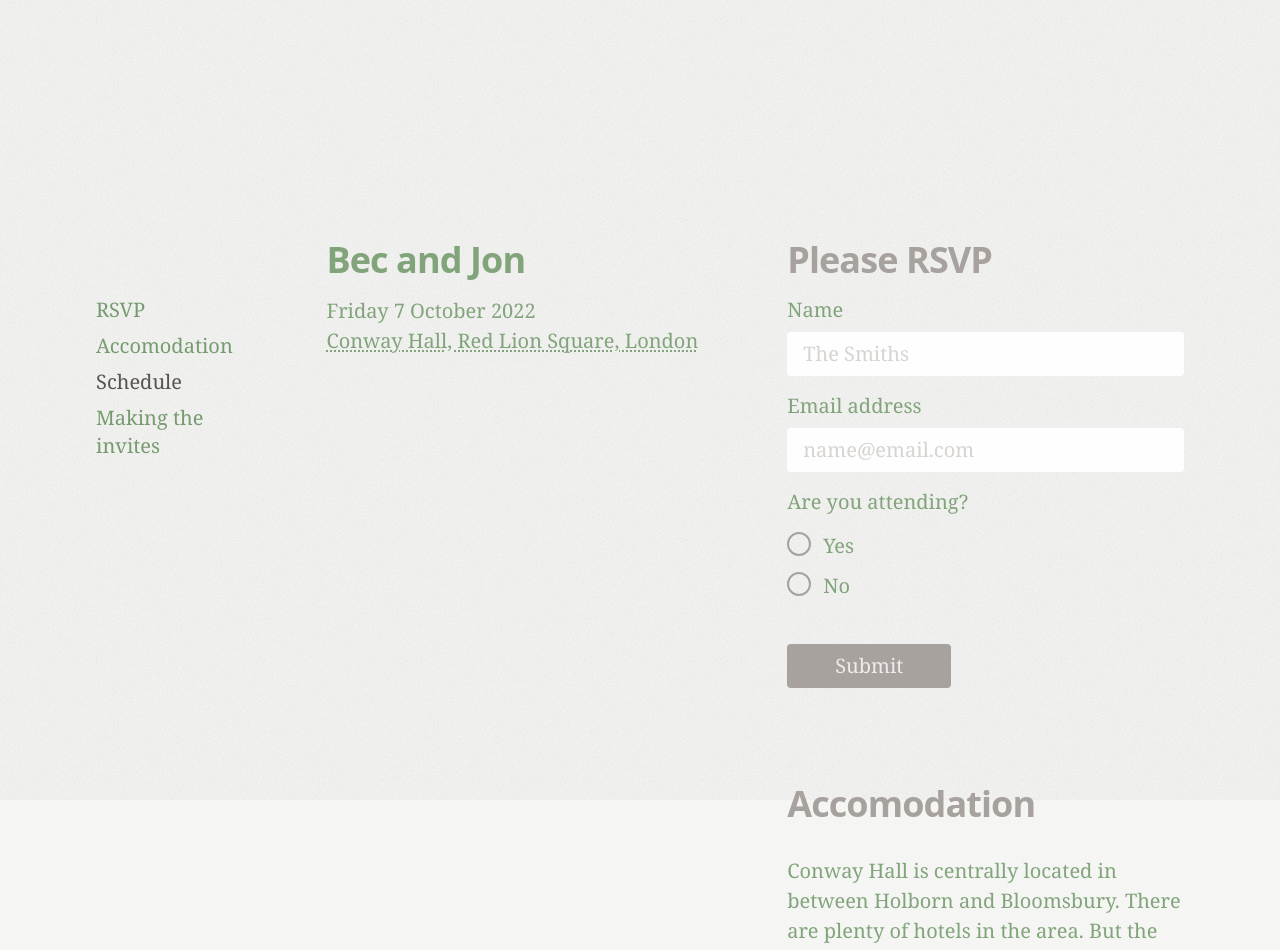
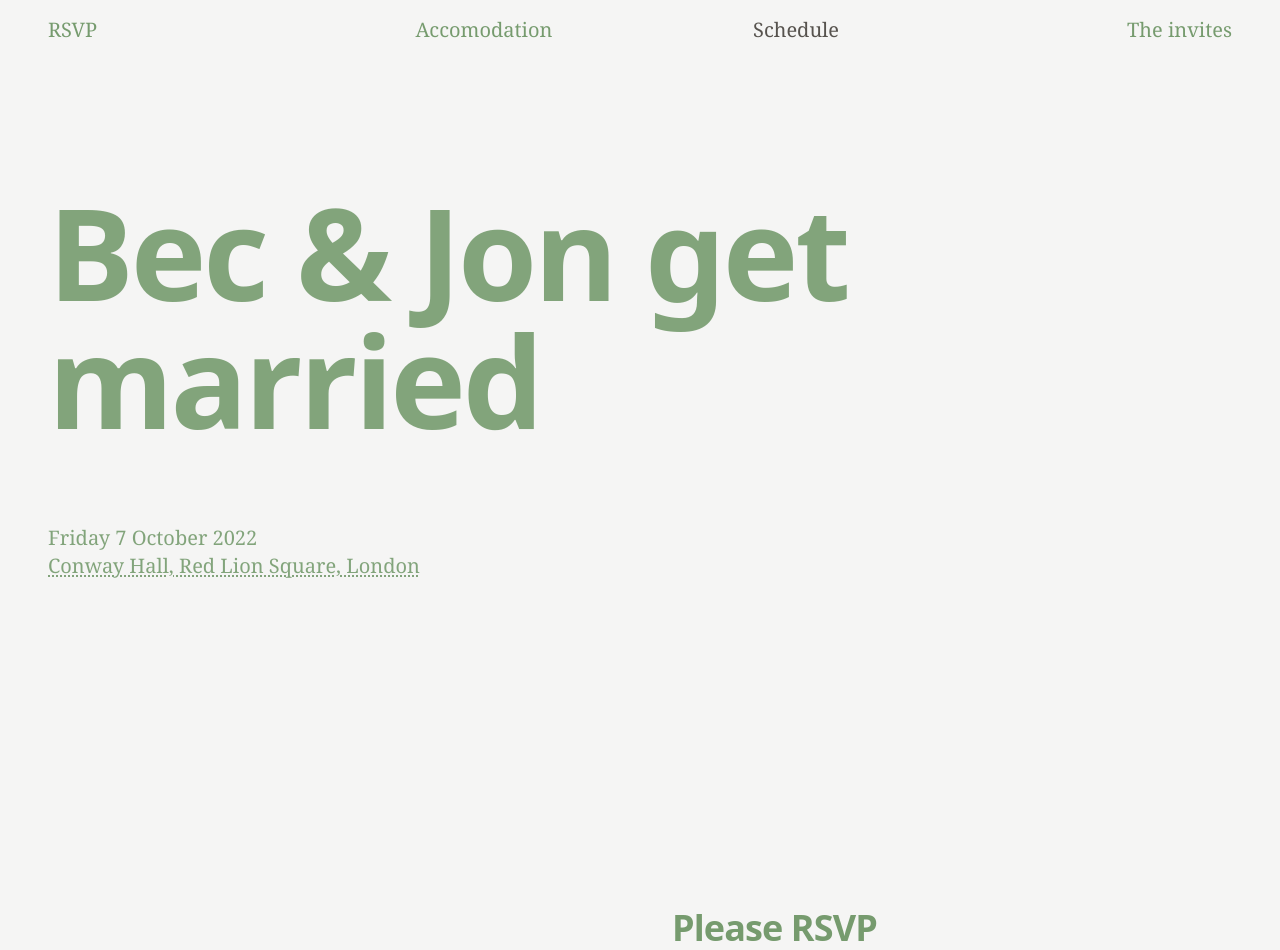
Before and after one commit to jonheslop/gosslop, a Next.js app: page / in a window 1280 px wide. Shown: the top 950 px of the page. Built offline with nearby package versions, Linux system fonts and the light colour scheme.

Commit message:
rejig of layout

```diff
--- a/components/heading.js
+++ b/components/heading.js
@@ -1,7 +1,7 @@
 export default function Heading({id, children}) {
   return (
     <h2
-      className="text-4xl text-stone-400 font-extrabold font-sans tracking-tight"
+      className="text-3xl sm:text-4xl text-hinterland font-extrabold font-sans tracking-tight"
       id={id}
     >
       {children}
--- a/components/input.js
+++ b/components/input.js
@@ -9,14 +9,14 @@ export default function Input({
 }) {
   return (
     <Fragment>
-      <label className="block mt-4 mb-2 text-xl" htmlFor={name}>
+      <label className="block mt-4 mb-2 sm:text-xl" htmlFor={name}>
         {label}
       </label>
       <input
         id={name}
         name={name}
         placeholder={placeholder}
-        className={`py-2 px-4 text-xl focus:ring ring-hinterland/50 outline-none rounded text-stone-600 placeholder-stone-300 bg-white/90 ${classes}`}
+        className={`py-2 px-4 sm:text-xl focus:ring ring-hinterland/50 outline-none rounded text-stone-600 placeholder-stone-300 bg-white/90 ${classes}`}
         {...attributes}
       />
     </Fragment>
--- a/components/layout.js
+++ b/components/layout.js
@@ -1,7 +1,18 @@
+import React, { Fragment, useState } from 'react';
 import Head from 'next/head';
-import { Children } from 'react/cjs/react.production.min';
+import cn from 'classnames';
+import Link from '../components/link';
+import useActiveSection from '../hooks/use-active-section';
 
-export default function Layout({title, children}) {
+const navLinks = [
+  { label: 'RSVP', slug: 'RSVP' },
+  { label: 'Accomodation', slug: 'Accomodation' },
+  { label: 'Schedule', slug: 'Schedule' },
+  { label: 'The invites', slug: 'Invites' },
+];
+
+export default function Layout({ title, children }) {
+  const activeSection = useActiveSection(navLinks.map((i) => i.slug));
   return (
     <div className="flex flex-col items-center justify-center min-h-screen bg-stone-100 relative font-serif text-hinterland/90">
       <Head>
@@ -9,23 +20,31 @@ export default function Layout({title, children}) {
         <link rel="icon" href="/favicon.ico" />
       </Head>
 
-      <svg
-        id="texture"
-        className="fixed inset-0 z-0 w-full h-screen opacity-20"
-      >
-        <filter id="noise">
-          <feTurbulence
-            type="fractalNoise"
-            baseFrequency=".8"
-            numOctaves="4"
-            stitchTiles="stitch"
-          ></feTurbulence>
-          <feColorMatrix type="saturate" values="0"></feColorMatrix>
-        </filter>
-        <rect width="100%" height="100%" filter="url(#noise)"></rect>
-      </svg>
-
-      <main className="grid grid-cols-1 lg:grid-cols-5 gap-4 xl:gap-16 items-start w-full flex-1 px-2 sm:px-12 xl:px-24 py-4 sm:py-16 z-10 text-stone/70 lg:mt-44">
+      <main className="grid grid-cols-1 lg:grid-cols-4 gap-4 xl:gap-16 items-start w-full flex-1 px-2 sm:px-12 z-10 text-stone/70">
+        <nav className="bg-stone-100 lg:col-span-4 w-full sticky top-0 py-4 mb-16 z-50">
+          <ul className="flex justify-between lg:grid lg:grid-cols-4 gap-4 xl:gap-16 text-center">
+            {navLinks.map((item, i) => (
+              <li
+                key={i}
+                className={cn({
+                  'text-right': i === navLinks.length - 1,
+                  'text-left': i === 0,
+                })}
+              >
+                <a
+                  className={`text-sm sm:text-base lg:text-xl ${
+                    activeSection === item.slug
+                      ? 'text-stone-600'
+                      : 'text-hinterland'
+                  } hover:underline decoration-dotted decoration-2 underline-offset-2 hover:text-stone-600 transition-colors`}
+                  href={`#${item.slug}`}
+                >
+                  {item.label}
+                </a>
+              </li>
+            ))}
+          </ul>
+        </nav>
         {children}
       </main>
     </div>
--- a/components/radio.js
+++ b/components/radio.js
@@ -20,7 +20,7 @@ export default function Radio({
         {...attributes}
       />
       <label
-        className="ml-3 mt-[3px] leading-none cursor-pointer text-xl"
+        className="ml-3 mt-[3px] leading-none cursor-pointer sm:text-xl"
         htmlFor={id}
       >
         {label}
--- a/components/rsvp.js
+++ b/components/rsvp.js
@@ -55,14 +55,16 @@ export default function RSVP() {
       />
 
       <fieldset className="mt-4">
-        <legend className="text-xl">Are you attending?</legend>
+        <legend className="sm:text-xl">Are you attending?</legend>
         <Radio
+          id="yes"
           label="Yes"
           name="attending"
           value="yes"
           onChange={() => setAttending(true)}
         />
         <Radio
+          id="no"
           label="No"
           name="attending"
           value="no"
@@ -86,7 +88,7 @@ export default function RSVP() {
           />
         </Fragment>
       )}
-      <button className="block py-2 px-12 text-xl focus:ring ring-hinterland/50 outline-none rounded text-white/80 placeholder-stone-300 bg-stone-400 mt-8 hover:bg-hinterland transition-colors">
+      <button className="block py-2 px-12 sm:text-xl focus:ring ring-hinterland/50 outline-none rounded text-white/80 placeholder-stone-300 bg-stone-400 mt-8 hover:bg-hinterland transition-colors">
         {pending && (
           <span className="block w-8 h-8 border-4 rounded-full border-white border-r-transparent animate-spin flex-shrink-0">
             <span className="sr-only">Loading</span>
@@ -100,13 +102,13 @@ export default function RSVP() {
   if (complete) return (
     <div id="RSVP">
       {attending && (
-        <p className="text-xl leading-normal">
+        <p className="sm:text-xl leading-normal">
           <span className="text-4xl block mb-2">🎉</span> Thank you! We’re so
           excited to have you.
         </p>
       )}
       {!attending && (
-        <p className="text-xl leading-normal">
+        <p className="sm:text-xl leading-normal">
           Thanks, we’re sorry you can’t make it.
         </p>
       )}
--- a/components/textarea.js
+++ b/components/textarea.js
@@ -9,7 +9,7 @@ export default function TextArea({
 }) {
   return (
     <Fragment>
-      <label className="block mt-4 mb-2 text-xl" htmlFor={name}>
+      <label className="block mt-4 mb-2 sm:text-xl" htmlFor={name}>
         {label}
       </label>
       <textarea
@@ -17,7 +17,7 @@ export default function TextArea({
         id={name}
         name={name}
         placeholder={placeholder}
-        className={`py-2 px-4 text-xl focus:ring ring-hinterland/50 outline-none rounded text-stone-600 placeholder-stone-300 w-full  bg-white/90 ${classes}`}
+        className={`py-2 px-4 sm:text-xl focus:ring ring-hinterland/50 outline-none rounded text-stone-600 placeholder-stone-300 w-full  bg-white/90 ${classes}`}
         {...attributes}
       />
     </Fragment>
--- a/package.json
+++ b/package.json
@@ -7,6 +7,7 @@
     "lint": "next lint"
   },
   "dependencies": {
+    "classnames": "^2.3.1",
     "googleapis": "^92.0.0",
     "next": "latest",
     "react": "^17.0.2",
--- a/pages/index.js
+++ b/pages/index.js
@@ -1,62 +1,36 @@
 import React, { Fragment, useState } from 'react';
 import Image from "next/image";
+import Link from '../components/link';
 import Layout from '../components/layout';
 import RSVP from '../components/rsvp';
 import Heading from '../components/heading';
-import Link from '../components/link';
-import useActiveSection from '../hooks/use-active-section';
-
-const navLinks = [
-  { label: 'RSVP', slug: 'RSVP' },
-  { label: 'Accomodation', slug: 'Accomodation' },
-  { label: 'Schedule', slug: 'Schedule' },
-  { label: 'Making the invites', slug: 'Invites' },
-];
 
 export default function Home() {
-  const activeSection = useActiveSection(navLinks.map((i) => i.slug));
   return (
     <Layout title="A wedding is occurring">
-      <nav className="sticky top-4 lg:top-16 mt-14 mb-8 z-50">
-        <ul className="flex lg:flex-col gap-2">
-          {navLinks.map((item, i) => (
-            <li key={i}>
-              <a
-                className={`text-xl ${
-                  activeSection === item.slug
-                    ? 'text-stone-600'
-                    : 'text-hinterland'
-                } hover:underline decoration-dotted decoration-2 underline-offset-2 hover:text-stone-600 transition-colors`}
-                href={`#${item.slug}`}
-              >
-                {item.label}
-              </a>
-            </li>
-          ))}
-        </ul>
-      </nav>
-      <div className="col-span-2 lg:sticky top-8 mb-8">
-        <h1 className="text-4xl font-extrabold tracking-tight font-sans mb-4">
-          Bec and Jon
-        </h1>
-        <p className="text-xl leading-normal">Friday 7 October 2022</p>
-        <p className="text-xl leading-normal">
+      <h1 className="lg:col-span-4 text-3xl lg:text-9xl font-extrabold lg:font-black tracking-tight font-sans mb-4">
+        Bec &amp; Jon get married
+      </h1>
+
+      <div className="lg:col-span-2 lg:sticky top-24 mb-8">
+        <p className="sm:text-xl leading-normal">Friday 7 October 2022</p>
+        <p className="sm:text-xl leading-normal">
           <Link href="https://g.page/conwayhall">
             Conway Hall, Red Lion Square, London
           </Link>
         </p>
       </div>
-      <div className="col-span-2">
+      <div className="lg:col-span-2 lg:mt-96">
         <RSVP />
         <div className="mt-24">
-          <Heading id="Accomodation">Accomodation</Heading>
-          <p className="mt-8 text-xl leading-normal max-w-lg">
+          <Heading id="Accomodation">Nearby accomodation</Heading>
+          <p className="mt-8 sm:text-xl leading-normal max-w-xl">
             Conway Hall is centrally located in between Holborn and Bloomsbury.
             There are plenty of hotels in the area. But the nearest is a Premier
             Inn, within 3 minutes walk.
           </p>
 
-          <ul className="list list-disc list-inside space-y-2 text-xl mt-8">
+          <ul className="list list-disc list-inside space-y-2 sm:text-xl mt-8">
             <li>
               <Link href="https://www.premierinn.com/gb/en/hotels/england/greater-london/london/london-holborn.html">
                 Premier Inn Holborn, ~3 mins walk
@@ -80,8 +54,8 @@ export default function Home() {
           </ul>
         </div>
         <div className="mt-24">
-          <Heading id="Schedule">Schedule</Heading>
-          <p className="mt-8 text-xl leading-normal max-w-lg">
+          <Heading id="Schedule">The schedule</Heading>
+          <p className="mt-8 sm:text-xl leading-normal max-w-xl">
             This is a work in progress. But the please arrive at 2pm for a
             2:30pm ceremony in the library. Afterwards we’ll move to the main
             hall for dinner, drinks and dancing. We have the venue until 2am.
@@ -89,7 +63,7 @@ export default function Home() {
         </div>
         <div className="mt-24">
           <Heading id="Invites">How we made the invites</Heading>
-          <p className="mt-8 text-xl leading-normal max-w-lg">
+          <p className="mt-8 sm:text-xl leading-normal max-w-xl">
             We printed the invites in Bristol, on January 2 2022 at{' '}
             <Link href="https://www.departmentofsmallworks.co.uk/letterpress">
               The Letterpress Collective
@@ -97,7 +71,7 @@ export default function Home() {
             with our friends Nick and Harriet. We had a lot of fun doing it.
           </p>
 
-          <div className="grid grid-cols-2 gap-4 lg:gap-2 my-8">
+          <div className="grid grid-cols-2 gap-x-2 gap-y-1 my-8">
             <figure className="col-span-2">
               <Image
                 width="1008"
--- a/styles/globals.css
+++ b/styles/globals.css
@@ -19,8 +19,7 @@
   }
 }
 
-
 h2:target {
-  padding-top: 2rem;
-  margin-top: -2rem;
+  padding-top: 6rem;
+  margin-top: -6rem;
 }
```
Also changed, not shown: 1 other file (tests, documents, lock files or other folders).
